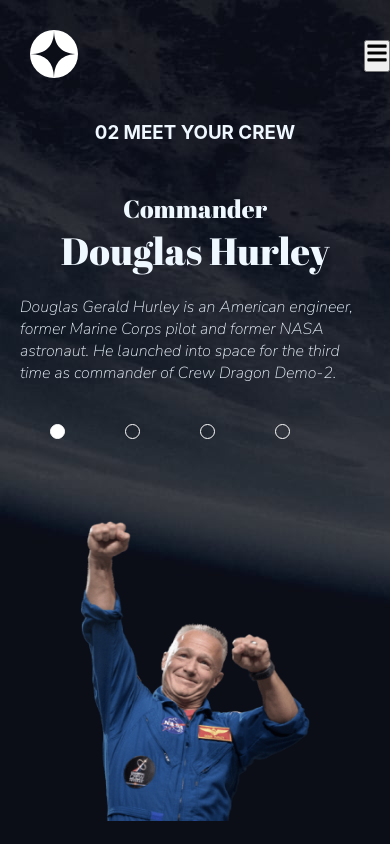
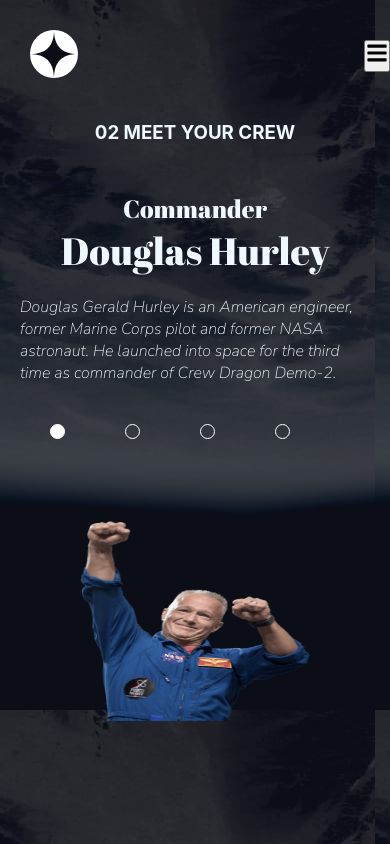
Before and after one commit to jyotirmoy-sinhababu/Space-Tourism, a React (Create React App) app: page /crew in a window 390 px wide. Shown: the top 844 px of the page. Built offline with nearby package versions, Linux system fonts and the light colour scheme; a web font is replaced by a local one.

Commit message:
changes made

```diff
--- a/src/component/cards/cardStyle.css
+++ b/src/component/cards/cardStyle.css
@@ -295,7 +295,7 @@
 
   .crewCard-img {
     width: 230px;
-    height: 300px;
+    height: 200px;
   }
 
   /*technologyCard*/
--- a/src/pages/crew/crewPageStyle.css
+++ b/src/pages/crew/crewPageStyle.css
@@ -4,14 +4,14 @@
 }
 
 @media screen and (max-width: 900px) {
-  .destination-page-cnt {
+  .crewPage-main-cnt {
     background-image: url(../../assets/crew/background-crew-tablet.jpg);
     height: 100vh;
   }
 }
 
 @media screen and (max-width: 600px) {
-  .destination-page-cnt {
+  .crewPage-main-cnt {
     background-image: url(../../assets/crew/background-crew-mobile.jpg);
     height: 100vh;
   }
```
